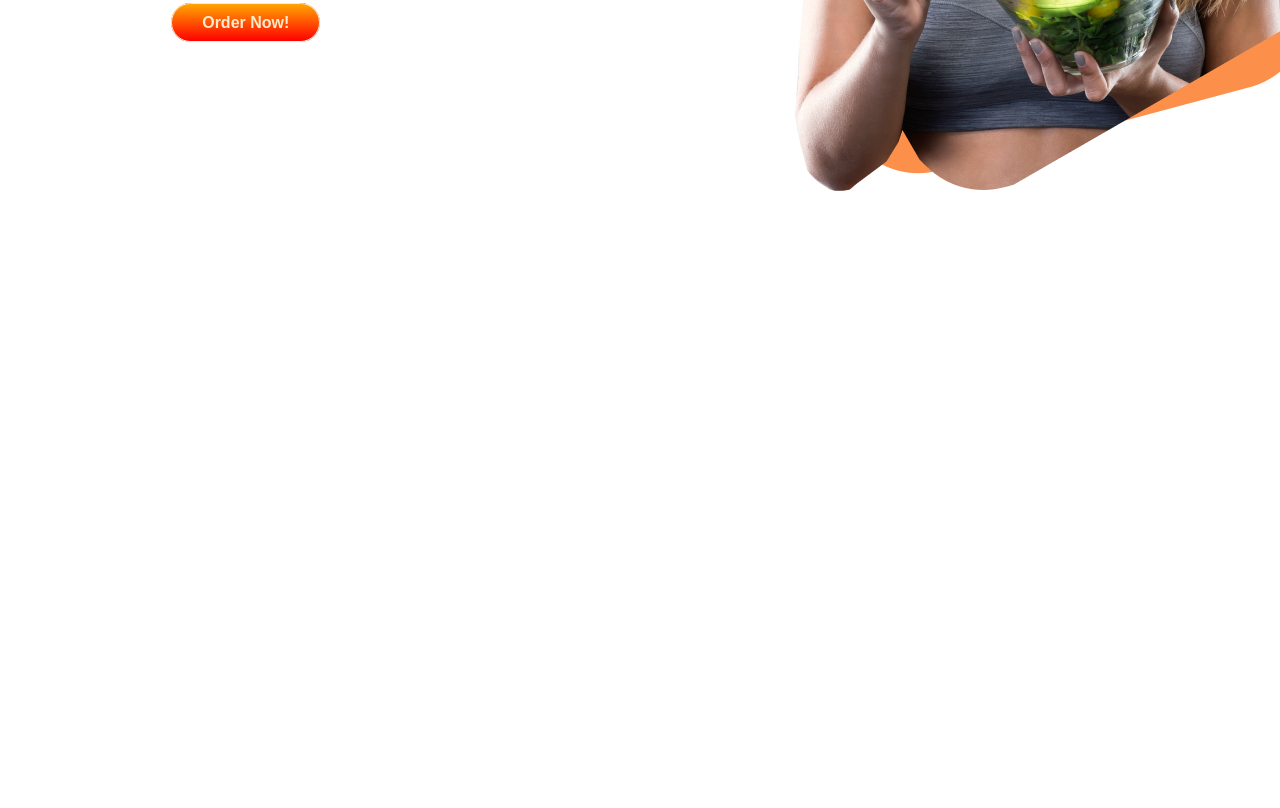
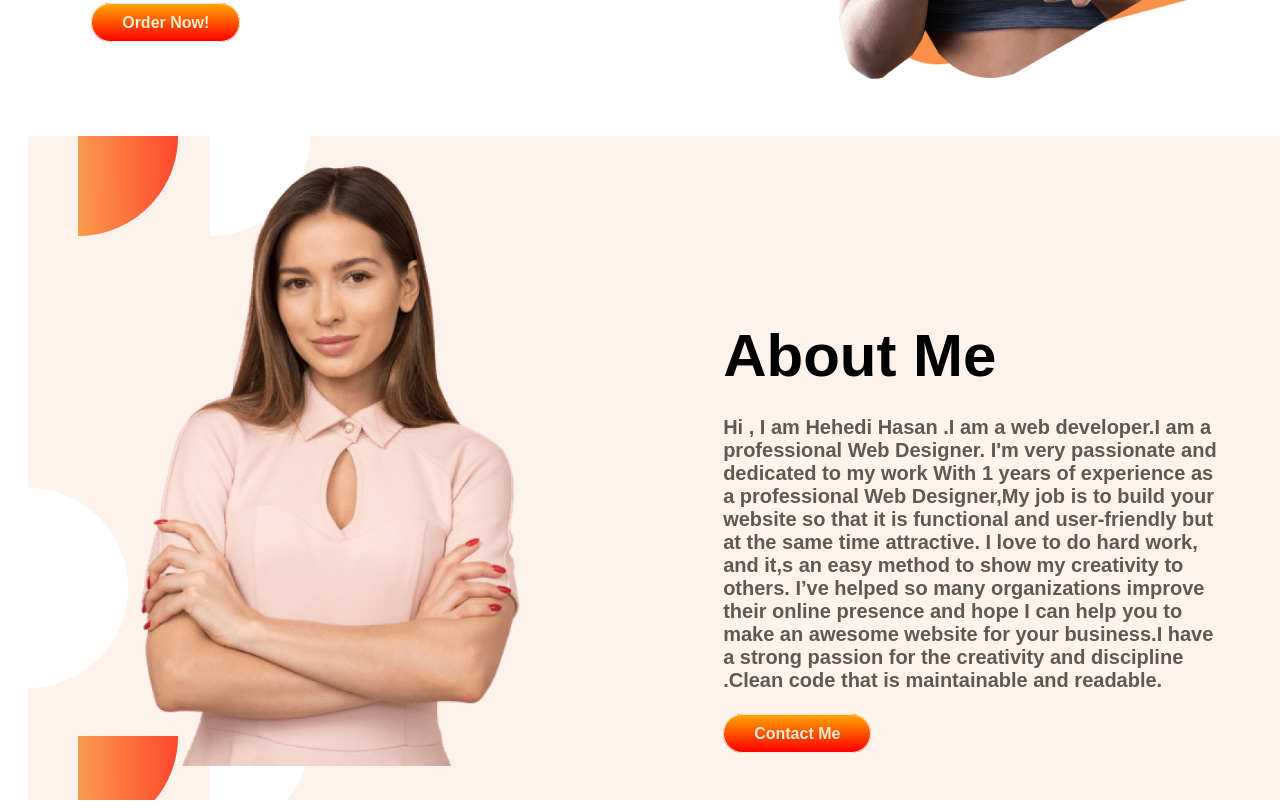
Before and after one commit to Mehedi287/Food-Network, a plain HTML site: page index.html in a window 1280 px wide. Shown: the part 536-1344 px from the top of the page. Before the commit the page ends 800 px from the top, so only its background shows below. Drawn offline with Linux system fonts and the light colour scheme; a web font is replaced by a local one.

Commit message:
about-me section added

```diff
--- a/index.html
+++ b/index.html
@@ -29,6 +29,22 @@
             <img src="img\female\Group 8425.png" alt="">
         </div>
     </section>
+    <section class="about-me">
+        <div class="right-contain">
+            <img src="img\female\Person Image.png" alt=" this image about an woman ,who is eating">
+        </div>
+        <div class="left-contain">
+            <h1>About Me</h1>
+            <h5 class="text-color">Hi , I am Hehedi Hasan .I am a web developer.I am a professional Web Designer. I'm
+                very passionate and
+                dedicated to my work With 1 years of experience as a professional Web Designer,My job is to build your
+                website so that it is functional and user-friendly but at the same time attractive. I love to do hard
+                work, and it,s an easy method to show my creativity to others. I’ve helped so many organizations improve
+                their online presence and hope I can help you to make an awesome website for your business.I have a
+                strong passion for the creativity and discipline .Clean code that is maintainable and readable.</h5>
+            <a class="button" href="#"> Contact Me</a>
+        </div>
+    </section>
 </body>
 
 </html>
--- a/style.css
+++ b/style.css
@@ -14,7 +14,7 @@ h5{
 .header{
     width: 100%;
     display: flex;
-    margin-left: 100px;
+    margin-left: 20px;
 }
 .orange-color{
     color:orange;
@@ -24,6 +24,12 @@ h5{
    margin-left: 5%;
    margin-right: 5%;
    margin-top: 160px;
+}
+.right-contain{
+    width: 40%;
+    margin-left: 5%;
+    margin-right: 5%;
+    margin-top: 0px;
 }
 .left-contain img{
     height: 600px;
@@ -39,5 +45,14 @@ h5{
     padding:10px 30px;
     font-weight: 700;
     color: blanchedalmond;
-
 }
+.about-me{
+    width: 100%;
+    display: flex;
+    margin-left: 20px;
+    background-image: url(img/shapes/7.png);
+}
+.right-contain img{
+    height: 600px;
+    padding: 30px 50px;
+}
```
